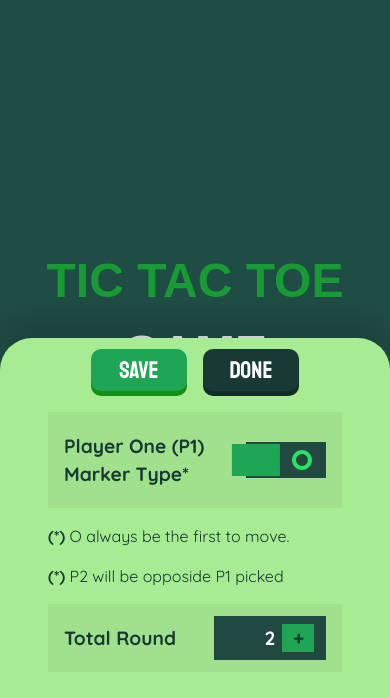
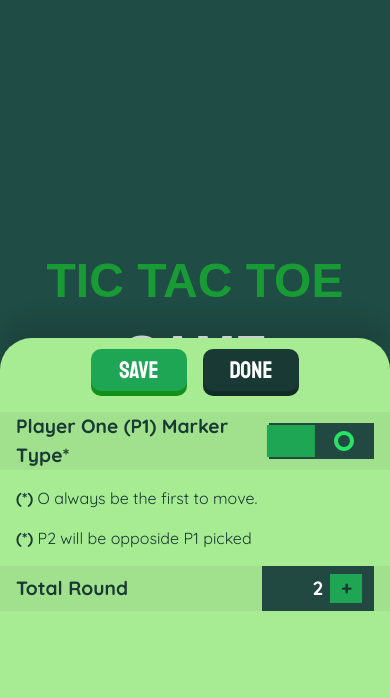
Before and after one commit to Afrianns/tic-tac-toe, a React (Vite) app: page / in a window 390 px wide. Both pictures are taken after a click on the button "SETTING". Shown: the top 698 px of the page. Built offline with nearby package versions, Linux system fonts and the light colour scheme; a web font is replaced by a local one.

Commit message:
feat: responsive updated when on low mobile version

```diff
--- a/src/App.css
+++ b/src/App.css
@@ -168,3 +168,16 @@ h1 span {
 .round-total {
   color: white;
 }
+
+@media screen and (max-width: 500px) {
+  #root {
+    padding: 0rem;
+  }
+  .setting-content,
+  .setting-content .setting-item p {
+    margin: 0;
+  }
+  .setting-content p {
+    margin-left: 1rem;
+  }
+}
--- a/src/assets/styles/Game.css
+++ b/src/assets/styles/Game.css
@@ -142,3 +142,14 @@
   font-size: 3rem;
   display: inline-block;
 }
+
+@media screen and (max-width: 1000px) {
+  .menu-wrapper {
+    line-height: normal;
+  }
+}
+@media screen and (max-width: 500px) {
+  .menu-wrapper h1 {
+    font-size: 2rem;
+  }
+}
```
